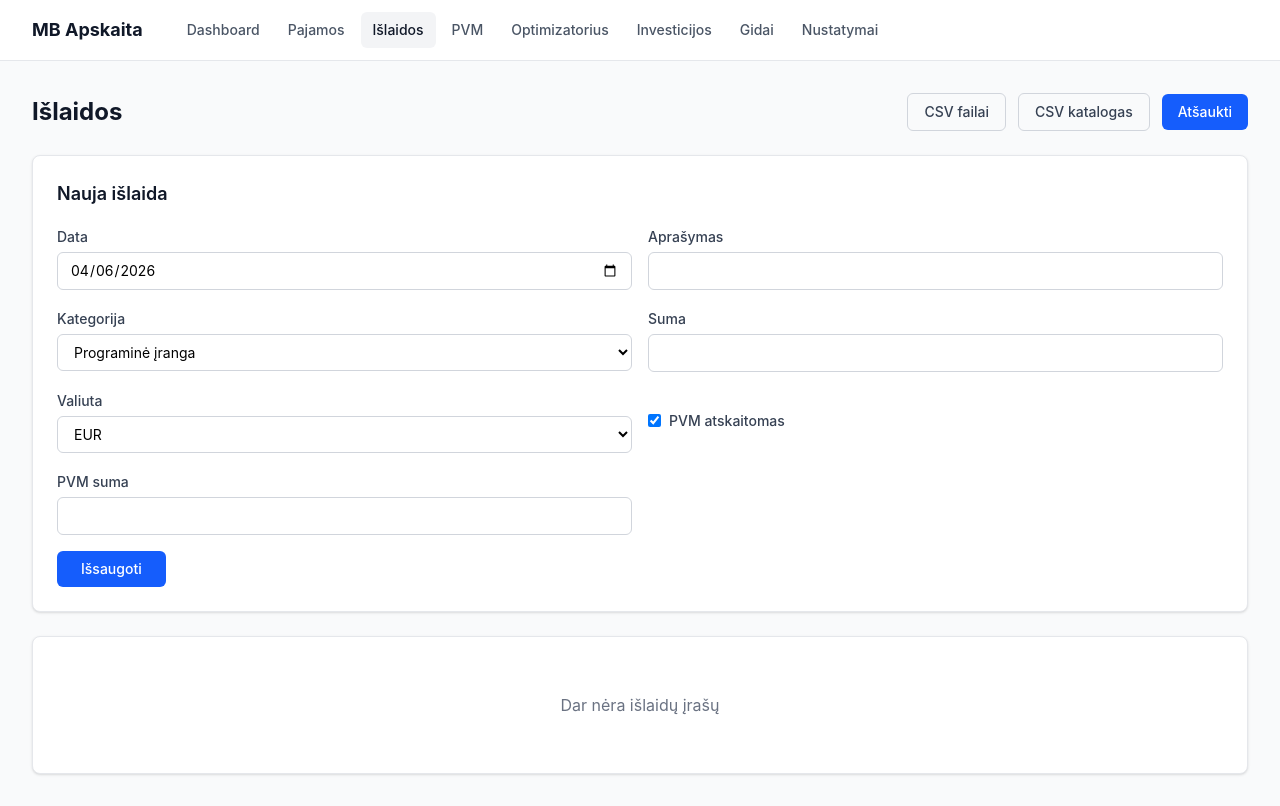
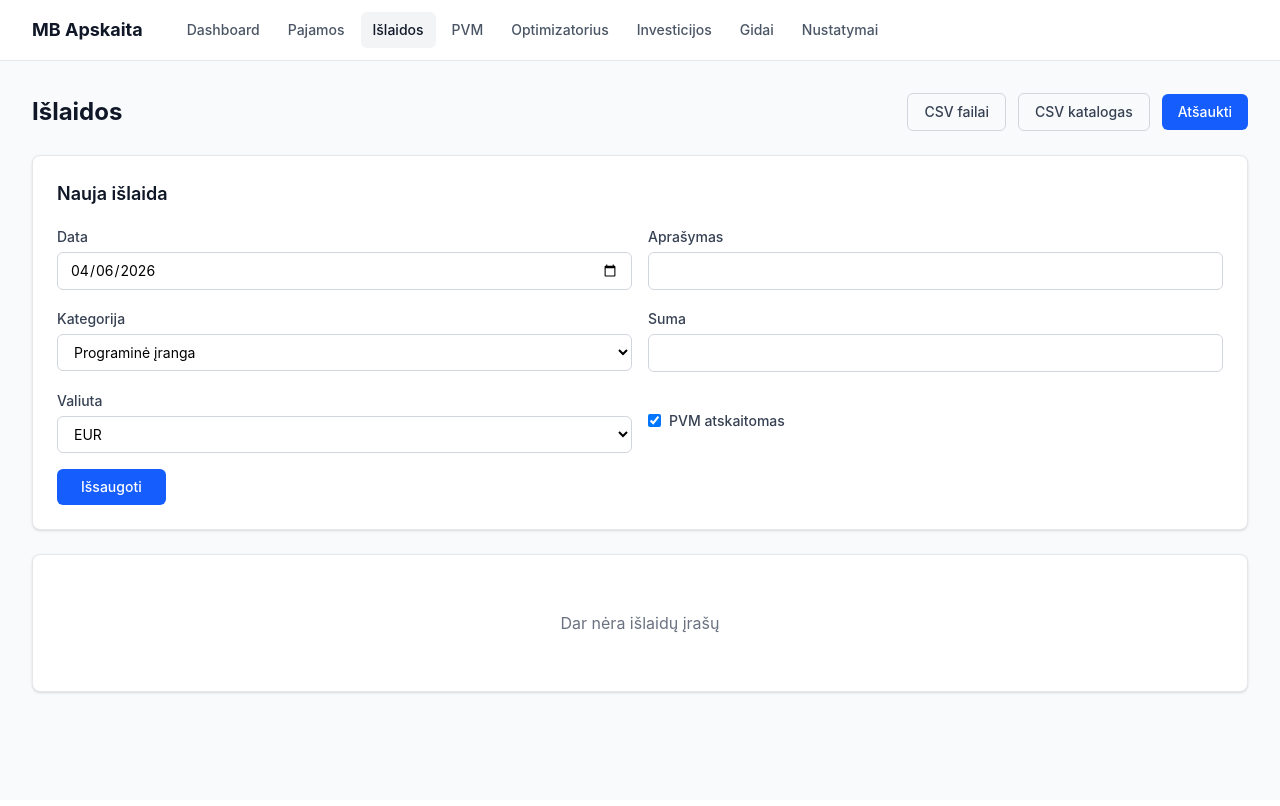
Before and after one commit to arturasz/mbapskaita, a React (Vite) app: page /expenses in a window 1280 px wide. Both pictures are taken after a click on the button "Pridėti išlaidą". Built offline with nearby package versions, Linux system fonts and the light colour scheme.

Commit message:
fix: auto-calculate VAT from amount, remove input

```diff
--- a/src/features/expenses/ExpensesPage.tsx
+++ b/src/features/expenses/ExpensesPage.tsx
@@ -18,7 +18,6 @@ const emptyForm = {
   amountEur: "",
   category: "software" as ExpenseCategory,
   vatDeductible: true,
-  vatAmount: "",
 };
 
 type FormState = typeof emptyForm;
@@ -32,7 +31,6 @@ function expenseToForm(expense: Expense): FormState {
     amountEur: String(expense.amountEur),
     category: expense.category,
     vatDeductible: expense.vatDeductible,
-    vatAmount: expense.vatAmount != null ? String(expense.vatAmount) : "",
   };
 }
 
@@ -112,16 +110,18 @@ export function ExpensesPage() {
 
   const handleSubmit = async (e: React.FormEvent) => {
     e.preventDefault();
+    const amountEur = form.currency === "EUR" ? Number(form.amount) : Number(form.amountEur);
     const data = {
       date: form.date,
       description: form.description,
       amount: Number(form.amount),
       currency: form.currency,
-      amountEur:
-        form.currency === "EUR" ? Number(form.amount) : Number(form.amountEur),
+      amountEur,
       category: form.category,
       vatDeductible: form.vatDeductible,
-      vatAmount: form.vatAmount ? Number(form.vatAmount) : undefined,
+      vatAmount: form.vatDeductible
+        ? Math.round(amountEur * (21 / 121) * 100) / 100
+        : undefined,
     };
 
     if (editingId) {
@@ -286,21 +286,16 @@ export function ExpensesPage() {
                 PVM atskaitomas
               </span>
             </label>
-            {form.vatDeductible && (
-              <label className="block">
-                <span className="text-sm font-medium text-gray-700">
-                  PVM suma
+            {form.vatDeductible && Number(form.amount) > 0 && (
+              <p className="flex items-center gap-2 text-sm text-gray-600">
+                PVM (21%): <span className="font-medium">
+                  {(Math.round(
+                    (form.currency === "EUR" ? Number(form.amount) : Number(form.amountEur || 0))
+                    * (21 / 121) * 100
+                  ) / 100).toFixed(2)} EUR
                 </span>
-                <input
-                  type="number"
-                  step="0.01"
-                  value={form.vatAmount}
-                  onChange={(e) =>
-                    setForm({ ...form, vatAmount: e.target.value })
-                  }
-                  className="mt-1 block w-full rounded-md border border-gray-300 px-3 py-2 text-sm"
-                />
-              </label>
+                <span className="text-xs text-gray-400">(skaičiuojama automatiškai nuo sumos su PVM)</span>
+              </p>
             )}
             <div className="flex items-end gap-3 sm:col-span-2">
               <button
```
